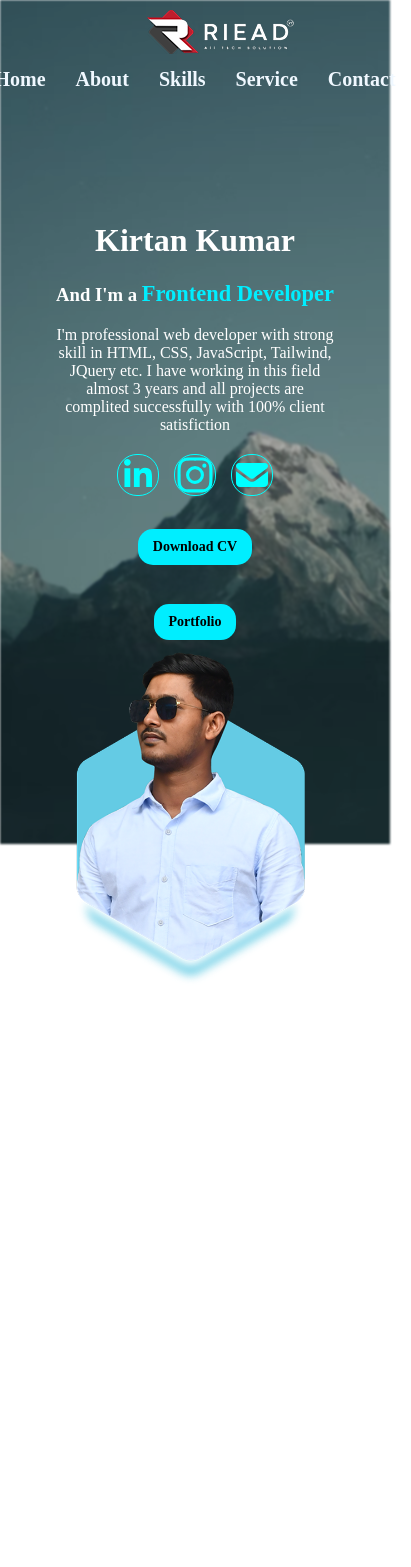
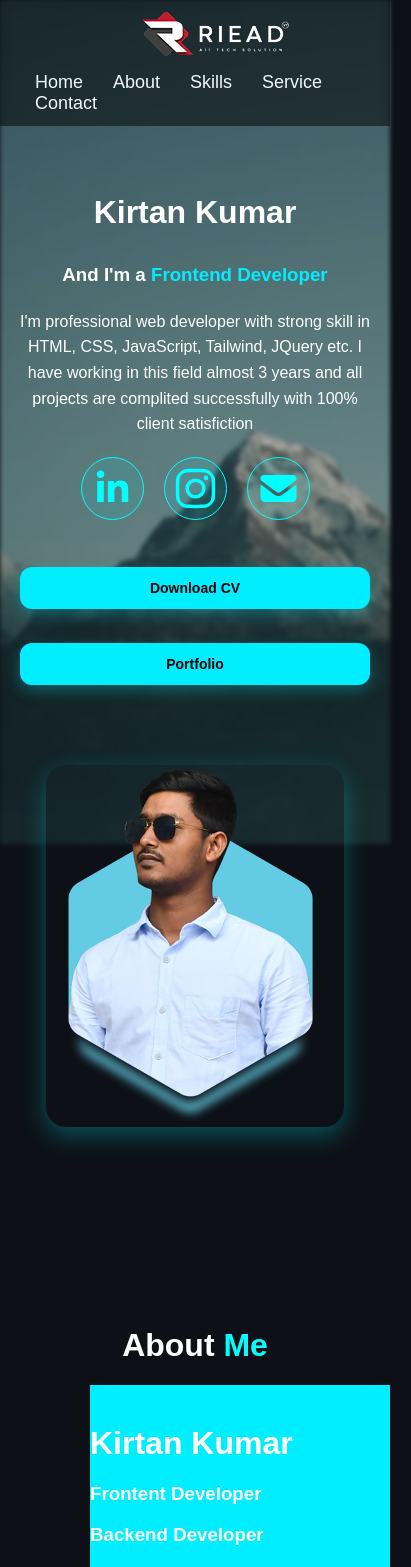
Before and after one commit to Amcodeit/MixedPortfolio, a React (Vite) app in the folder Portfolio/: page / in a window 390 px wide. Shown: the top 1567 px of the page, 411 px wide, since content can reach past the window. Before the commit the page ends 1079 px from the top, so only its background shows below. Built offline with nearby package versions, Linux system fonts and the light colour scheme.

Commit message:
added about section

```diff
--- a/Portfolio/src/App.css
+++ b/Portfolio/src/App.css
@@ -2,10 +2,12 @@
 body {
   margin: 0;
   scroll-behavior: smooth;
-  height: 100vh;
-  width: 100vw;
+  font-family: "Poppins", sans-serif;
+  background-color: #0d1117;
+  color: white;
 }
 
+/* Background Blur */
 .background {
   position: fixed;
   top: 0;
@@ -14,153 +16,181 @@ body {
   height: 100%;
   background: url("./assets/background.png") no-repeat center center;
   background-size: cover;
-  filter: brightness(70%) blur(1px);
+  filter: brightness(70%) blur(2px);
   z-index: -1;
 }
 
+/* Logo */
 .logo {
-  margin-left: 50px;
+  margin-left: 40px;
+  cursor: pointer;
+  transition: transform 0.3s ease;
+}
+.logo:hover {
+  transform: scale(1.05);
 }
 
+/* Navbar */
 header {
   display: flex;
   justify-content: space-between;
   align-items: center;
   position: sticky;
   top: 0;
-  padding: 10px 50px;
+  padding: 15px 60px;
+  background: rgba(0, 0, 0, 0.5);
+  backdrop-filter: blur(6px);
+  z-index: 1000;
 }
 
 .services a {
-  font-size: 20px;
-  margin: 15px;
+  font-size: 18px;
+  margin: 0 15px;
   text-decoration: none;
   color: aliceblue;
-  font-weight: 600;
+  font-weight: 500;
+  position: relative;
+  transition: color 0.3s ease;
+}
+.services a::after {
+  content: "";
+  position: absolute;
+  bottom: -4px;
+  left: 0;
+  width: 0%;
+  height: 2px;
+  background: #00eeff;
+  transition: width 0.3s ease;
+}
+.services a:hover {
+  color: #00eeff;
+}
+.services a:hover::after {
+  width: 100%;
 }
 
-.services {
-  margin-right: 50px;
+/* 🔹 Intro + Info Wrapper */
+.intro-section {
+  display: flex;
+  justify-content: space-between;
+  align-items: center;
+  gap: 50px;
+  margin: 70px 100px;
+  flex-wrap: wrap; /* Mobile ke liye */
 }
 
+/* Intro Section */
 .intro {
-  width: 80%;
+  flex: 1;
   max-width: 600px;
-  margin: auto;
-  margin-top: 50px;
-  text-align: center;
-  color: white;
-  font-size: larger;
+  font-size: 1.2rem;
+  line-height: 1.6;
+}
+.intro span {
+  font-weight: 600;
+  color: #00eeff;
 }
 
-.intro span {
-  font-size: larger;
-  color: #00EEFF;
+/* Info Section (Image) */
+.info {
+  flex: 1;
+  display: flex;
+  justify-content: center;
+  align-items: center;
+}
+.info img {
+  max-width: 400px;
+  border-radius: 20px;
+  object-fit: cover;
+  box-shadow: 0px 8px 25px rgba(0, 238, 255, 0.3);
+  transition: transform 0.4s ease;
+}
+.info img:hover {
+  transform: scale(1.05);
 }
 
-.info {
-  display: flex;
-  justify-content: space-around;
-  align-items: center;
-  margin: 20px 100px;
-  flex-wrap: wrap;
-  padding: 100px 100px;
-}
-
-.info img {
-  max-width: 500px;
-  max-height: 600px;
-  object-fit: cover;
-}
-
+/* Social Links */
 .links {
   display: flex;
-  gap: 15px;
+  gap: 20px;
   margin-top: 20px;
-  margin-left: 200px;
+  justify-content: center;
 }
-
 .links svg {
-  width: 40px;
-  height: 40px;
+  width: 45px;
+  height: 45px;
   fill: cyan;
-  transition: transform 0.3s ease;
   border: 1px solid cyan;
-  border-radius: 20px;
+  border-radius: 50%;
+  padding: 8px;
+  background: rgba(0, 238, 255, 0.1);
+  transition: all 0.3s ease;
 }
-
 .links svg:hover {
-  transform: scale(1.1);
+  transform: scale(1.15);
+  background: cyan;
+  fill: black;
   cursor: pointer;
 }
 
+/* CV & Portfolio Buttons */
 .cv-port {
   display: flex;
-  gap: 70px;
-  margin-left: 110px;
-  margin-top: 20px;
+  gap: 30px;
+  margin-top: 30px;
+  justify-content: center;
+}
+.cv-port h1 {
+  border-radius: 12px;
+  background-color: #00eeff;
+  font-size: 16px;
+  padding: 12px 25px;
+  color: black;
+  font-weight: 600;
+  cursor: pointer;
+  transition: all 0.3s ease;
+  box-shadow: 0px 5px 15px rgba(0, 238, 255, 0.3);
+}
+.cv-port h1:hover {
+  background-color: black;
+  color: cyan;
+  transform: translateY(-3px);
 }
 
-.cv-port h1 {
-  border: 10px cyan;
-  border-radius: 15px;
-  background-color: #00EEFF;
-  font-size: 16px;
-  padding: 15px 20px;
-  color: black;
-}
-
-
-/* --- Responsive Media Query for Android / Mobile Devices --- */
+/* --- Responsive (Mobile / Tablets) --- */
 @media (max-width: 768px) {
-  body {
-    height: auto;
-    width: 100%;
-    overflow-x: hidden;
-  }
-
   header {
     flex-direction: column;
-    padding: 10px 20px;
+    padding: 12px 20px;
   }
 
   .services {
-    margin-right: 0;
-    margin-top: 10px;
+    margin-top: 12px;
+  }
+
+  .intro-section {
+    flex-direction: column;
+    margin: 40px 20px;
+    text-align: center;
   }
 
   .intro {
-    width: 90%;
-    font-size: medium;
-    margin-top: 30px;
-  }
-
-  .info {
-    flex-direction: column;
-    margin: 20px;
-    padding: 50px 20px;
+    width: 100%;
+    font-size: 1rem;
   }
 
   .info img {
-    max-width: 90%;
-    max-height: auto;
-    margin-bottom: 20px;
-  }
-
-  .links {
-    margin-left: 0;
-    justify-content: center;
+    max-width: 85%;
+    margin-top: 20px;
   }
 
   .cv-port {
     flex-direction: column;
-    gap: 20px;
-    margin-left: 0;
-    align-items: center;
+    gap: 15px;
   }
 
   .cv-port h1 {
     font-size: 14px;
-    padding: 10px 15px;
+    padding: 10px 20px;
   }
 }
--- a/Portfolio/src/App.jsx
+++ b/Portfolio/src/App.jsx
@@ -3,6 +3,12 @@ import React from "react";
 import "./App.css"; // ensure your CSS file is imported
 import Header from "./components/Header";
 import Intro from "./components/Intro";
+
+import "./Css/About.css"
+import "./Css/Skills.css"
+import "./Css/Services.css"
+import About from "./components/About";
+
 
 export default function App() {
   return (
@@ -12,6 +18,7 @@ export default function App() {
       <div className="main-content">
         <Header />
        <Intro />
+        <About />
 
       </div>
     </div>
--- /dev/null
+++ b/Portfolio/src/Css/About.css
@@ -0,0 +1,19 @@
+main span {
+    color: aqua;
+}
+
+.about-main {
+    margin-top: 200px;
+}
+
+
+.about-head {
+    text-align: center;
+}
+
+.about-photo {
+    margin-left: 90px;
+    background-color: #00EEFF;
+    max-width: 363px;
+    max-height: 355px;
+}
--- /dev/null
+++ b/Portfolio/src/components/About.jsx
@@ -0,0 +1,21 @@
+import React from 'react'
+
+export default function About() {
+  return (
+   <>
+   <main className='about-main'>
+    <h1 className='about-head'>About <span>Me</span></h1>
+
+    <div className="about-photo">
+        <img src="#" alt="" />
+        <h1>Kirtan Kumar</h1>
+        <h3>Frontent Developer</h3>
+        <h3>Backend Developer</h3>
+        <h3>Graphic Designer</h3>
+    </div>
+   </main>
+
+
+   </>
+  )
+}
--- a/Portfolio/src/components/Intro.jsx
+++ b/Portfolio/src/components/Intro.jsx
@@ -3,11 +3,11 @@ import photo from "../assets/photo.png";
 
 export default function Intro() {
   return (
-    <div className="info">
+    <div className="intro-section">
       <div className="intro">
         <h1>Kirtan Kumar</h1>
         <h3>
-          And I'm a <span>Frontend Developer</span>
+          And I'm a <span>Frontend Developer</span>
         </h3>
         <p>
           I'm professional web developer with strong skill in HTML, CSS,
@@ -22,10 +22,14 @@ export default function Intro() {
             </svg>
           </a>
           <a href="#">
-            <svg xmlns="http://www.w3.org/2000/svg" viewBox="0 0 448 512"><path d="M224.3 141a115 115 0 1 0 -.6 230 115 115 0 1 0 .6-230zm-.6 40.4a74.6 74.6 0 1 1 .6 149.2 74.6 74.6 0 1 1 -.6-149.2zm93.4-45.1a26.8 26.8 0 1 1 53.6 0 26.8 26.8 0 1 1 -53.6 0zm129.7 27.2c-1.7-35.9-9.9-67.7-36.2-93.9-26.2-26.2-58-34.4-93.9-36.2-37-2.1-147.9-2.1-184.9 0-35.8 1.7-67.6 9.9-93.9 36.1s-34.4 58-36.2 93.9c-2.1 37-2.1 147.9 0 184.9 1.7 35.9 9.9 67.7 36.2 93.9s58 34.4 93.9 36.2c37 2.1 147.9 2.1 184.9 0 35.9-1.7 67.7-9.9 93.9-36.2 26.2-26.2 34.4-58 36.2-93.9 2.1-37 2.1-147.8 0-184.8zM399 388c-7.8 19.6-22.9 34.7-42.6 42.6-29.5 11.7-99.5 9-132.1 9s-102.7 2.6-132.1-9c-19.6-7.8-34.7-22.9-42.6-42.6-11.7-29.5-9-99.5-9-132.1s-2.6-102.7 9-132.1c7.8-19.6 22.9-34.7 42.6-42.6 29.5-11.7 99.5-9 132.1-9s102.7-2.6 132.1 9c19.6 7.8 34.7 22.9 42.6 42.6 11.7 29.5 9 99.5 9 132.1s2.7 102.7-9 132.1z"/></svg>
+            <svg xmlns="http://www.w3.org/2000/svg" viewBox="0 0 448 512">
+              <path d="M224.3 141a115 115 0 1 0 -.6 230 115 115 0 1 0 .6-230zm-.6 40.4a74.6 74.6 0 1 1 .6 149.2 74.6 74.6 0 1 1 -.6-149.2zm93.4-45.1a26.8 26.8 0 1 1 53.6 0 26.8 26.8 0 1 1 -53.6 0zm129.7 27.2c-1.7-35.9-9.9-67.7-36.2-93.9-26.2-26.2-58-34.4-93.9-36.2-37-2.1-147.9-2.1-184.9 0-35.8 1.7-67.6 9.9-93.9 36.1s-34.4 58-36.2 93.9c-2.1 37-2.1 147.9 0 184.9 1.7 35.9 9.9 67.7 36.2 93.9s58 34.4 93.9 36.2c37 2.1 147.9 2.1 184.9 0 35.9-1.7 67.7-9.9 93.9-36.2 26.2-26.2 34.4-58 36.2-93.9 2.1-37 2.1-147.8 0-184.8zM399 388c-7.8 19.6-22.9 34.7-42.6 42.6-29.5 11.7-99.5 9-132.1 9s-102.7 2.6-132.1-9c-19.6-7.8-34.7-22.9-42.6-42.6-11.7-29.5-9-99.5-9-132.1s-2.6-102.7 9-132.1c7.8-19.6 22.9-34.7 42.6-42.6 29.5-11.7 99.5-9 132.1-9s102.7-2.6 132.1 9c19.6 7.8 34.7 22.9 42.6 42.6 11.7 29.5 9 99.5 9 132.1s2.7 102.7-9 132.1z"/>
+            </svg>
           </a>
           <a href="#">
-            <svg xmlns="http://www.w3.org/2000/svg" viewBox="0 0 640 640"><path d="M112 128C85.5 128 64 149.5 64 176C64 191.1 71.1 205.3 83.2 214.4L291.2 370.4C308.3 383.2 331.7 383.2 348.8 370.4L556.8 214.4C568.9 205.3 576 191.1 576 176C576 149.5 554.5 128 528 128L112 128zM64 260L64 448C64 483.3 92.7 512 128 512L512 512C547.3 512 576 483.3 576 448L576 260L377.6 408.8C343.5 434.4 296.5 434.4 262.4 408.8L64 260z"/></svg>
+            <svg xmlns="http://www.w3.org/2000/svg" viewBox="0 0 640 640">
+              <path d="M112 128C85.5 128 64 149.5 64 176C64 191.1 71.1 205.3 83.2 214.4L291.2 370.4C308.3 383.2 331.7 383.2 348.8 370.4L556.8 214.4C568.9 205.3 576 191.1 576 176C576 149.5 554.5 128 528 128L112 128zM64 260L64 448C64 483.3 92.7 512 128 512L512 512C547.3 512 576 483.3 576 448L576 260L377.6 408.8C343.5 434.4 296.5 434.4 262.4 408.8L64 260z"/>
+            </svg>
           </a>
         </div>
         <div className="cv-port">
@@ -33,7 +37,10 @@ export default function Intro() {
           <h1>Portfolio</h1>
         </div>
       </div>
-      <img src={photo} alt="photo" />
+
+      <div className="info">
+        <img src={photo} alt="photo" />
+      </div>
     </div>
   );
 }
--- /dev/null
+++ b/Portfolio/src/components/Services.jsx
@@ -0,0 +1,13 @@
+import React from 'react'
+
+export default function Services() {
+  return (
+    <>
+
+
+
+
+
+    </>
+  )
+}
--- /dev/null
+++ b/Portfolio/src/components/Skills.jsx
@@ -0,0 +1,12 @@
+import React from 'react'
+
+export default function Skills() {
+  return (
+    <>
+
+
+
+
+    </>
+  )
+}
```
Also changed, not shown: Portfolio/src/Css/Services.css (added), Portfolio/src/Css/Skills.css (added).
